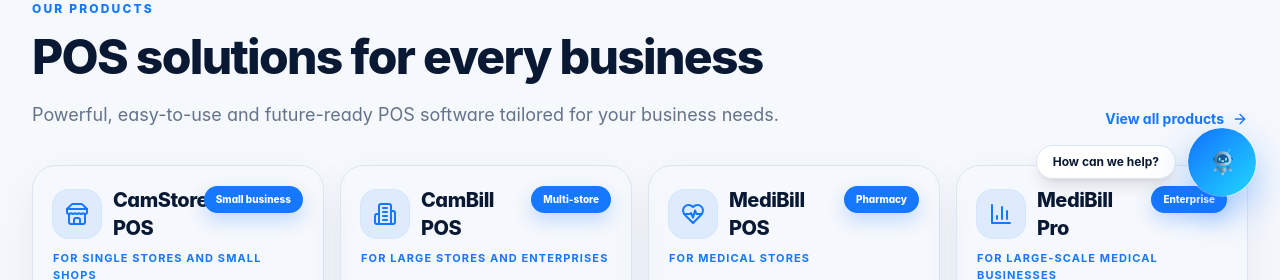
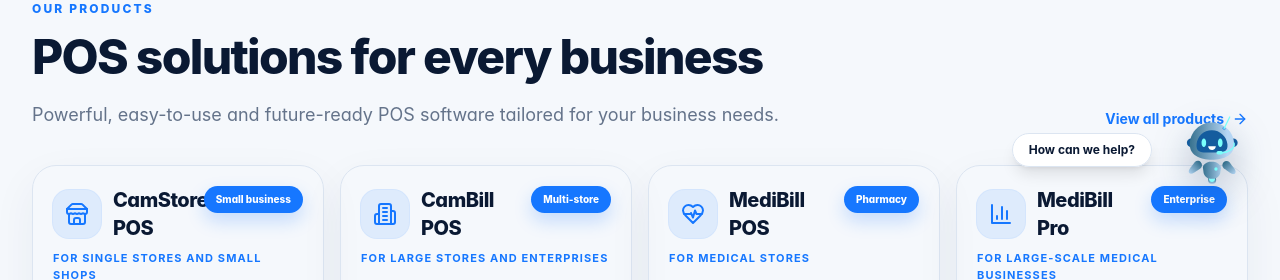
Before and after one commit to imrajeevraj/SMVM-Web, a React (Vite) app: page /products in a window 1280 px wide. Shown: the part 580-860 px from the top of the page. Built offline with nearby package versions, Linux system fonts and the light colour scheme; grey boxes are pictures that could not be loaded.

Commit message:
Enlarge transparent chatbot launcher

```diff
--- a/src/components/chat/Chatbot.tsx
+++ b/src/components/chat/Chatbot.tsx
@@ -198,12 +198,21 @@ export function Chatbot() {
           ref={launcherRef}
           type="button"
           onClick={() => setOpen((value) => !value)}
-          className="group relative grid h-[68px] w-[68px] place-items-center rounded-full bg-[linear-gradient(135deg,#126fff,#20d9ff)] shadow-[0_16px_36px_rgba(22,119,255,.38)] transition hover:-translate-y-1 focus-visible:outline-none focus-visible:ring-4 focus-visible:ring-brand/30"
+          className="group relative grid h-[92px] w-[92px] place-items-center bg-transparent transition hover:-translate-y-1 focus-visible:rounded-full focus-visible:outline-none focus-visible:ring-4 focus-visible:ring-brand/30"
           aria-label={open ? 'Close SMVM Assistant' : 'Open SMVM Assistant'}
           aria-expanded={open}
         >
-          <span className="absolute inset-0 rounded-full ring-1 ring-white/35" />
-          {open ? <X className="h-7 w-7 text-white" /> : <img src="/images/icons/Live chatbot.svg" alt="" className="h-[62px] w-[62px] object-contain transition-transform group-hover:scale-105" />}
+          {open ? (
+            <span className="grid h-16 w-16 place-items-center rounded-full bg-brand/95 shadow-[0_14px_32px_rgba(22,119,255,.32)]">
+              <X className="h-7 w-7 text-white" />
+            </span>
+          ) : (
+            <img
+              src="/images/icons/Live chatbot.svg"
+              alt=""
+              className="pointer-events-none absolute left-1/2 top-1/2 h-[160px] w-[160px] max-w-none -translate-x-1/2 -translate-y-1/2 object-contain drop-shadow-[0_14px_18px_rgba(8,43,89,.28)] transition-transform group-hover:scale-105"
+            />
+          )}
         </button>
       </div>
     </div>
```
